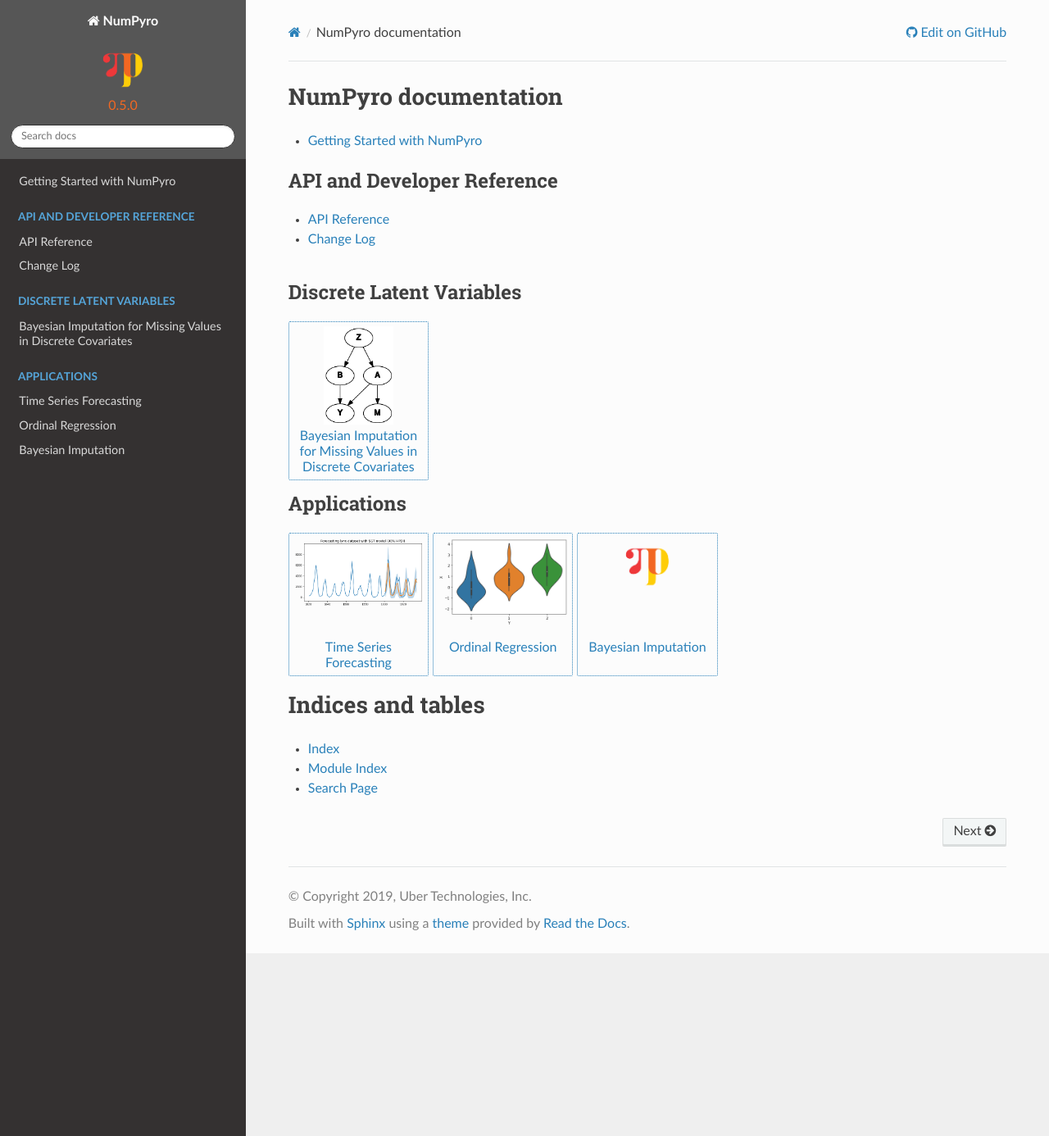
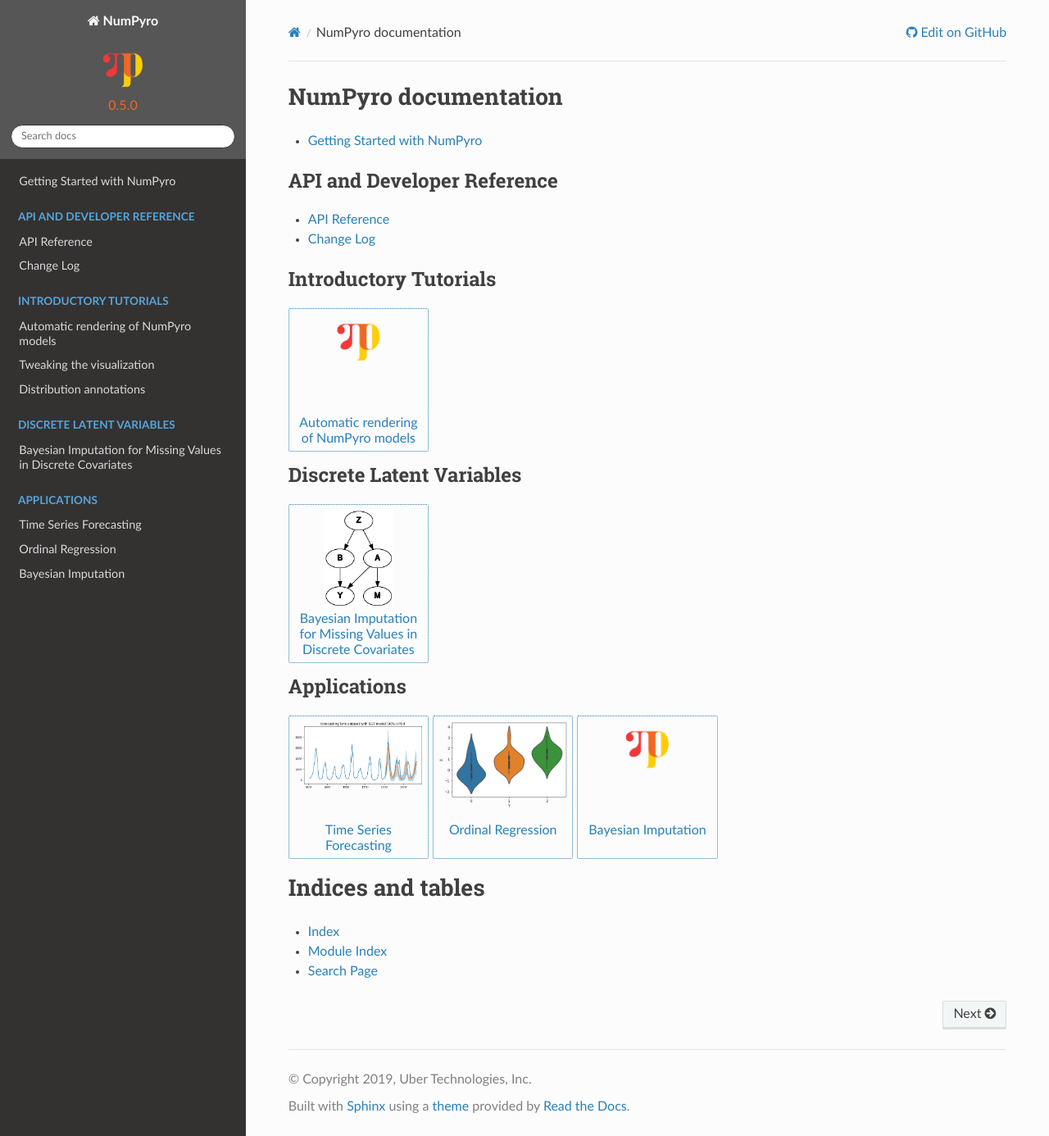
Before and after one commit to pyro-ppl/numpyro, a Sphinx documentation site: the page built from docs/source/index.rst, in a window 1280 px wide and 1386 px high. Shown: the whole window at 82% size. Built offline with Sphinx 7.4.7 and the Read the Docs theme 2.0.0, drawn with Linux system fonts in a browser that asks for light colours; pages that are not in the unit, such as notebooks, are missing from menus.

Commit message:
Add model rendering notebook to 'Introductory Tutorials' section

```diff
--- a/docs/source/index.rst
+++ b/docs/source/index.rst
@@ -27,6 +27,7 @@
    examples/vae
    examples/funnel
    examples/stochastic_volatility
+   tutorials/model_rendering
 
 .. nbgallery::
    :maxdepth: 1
```
